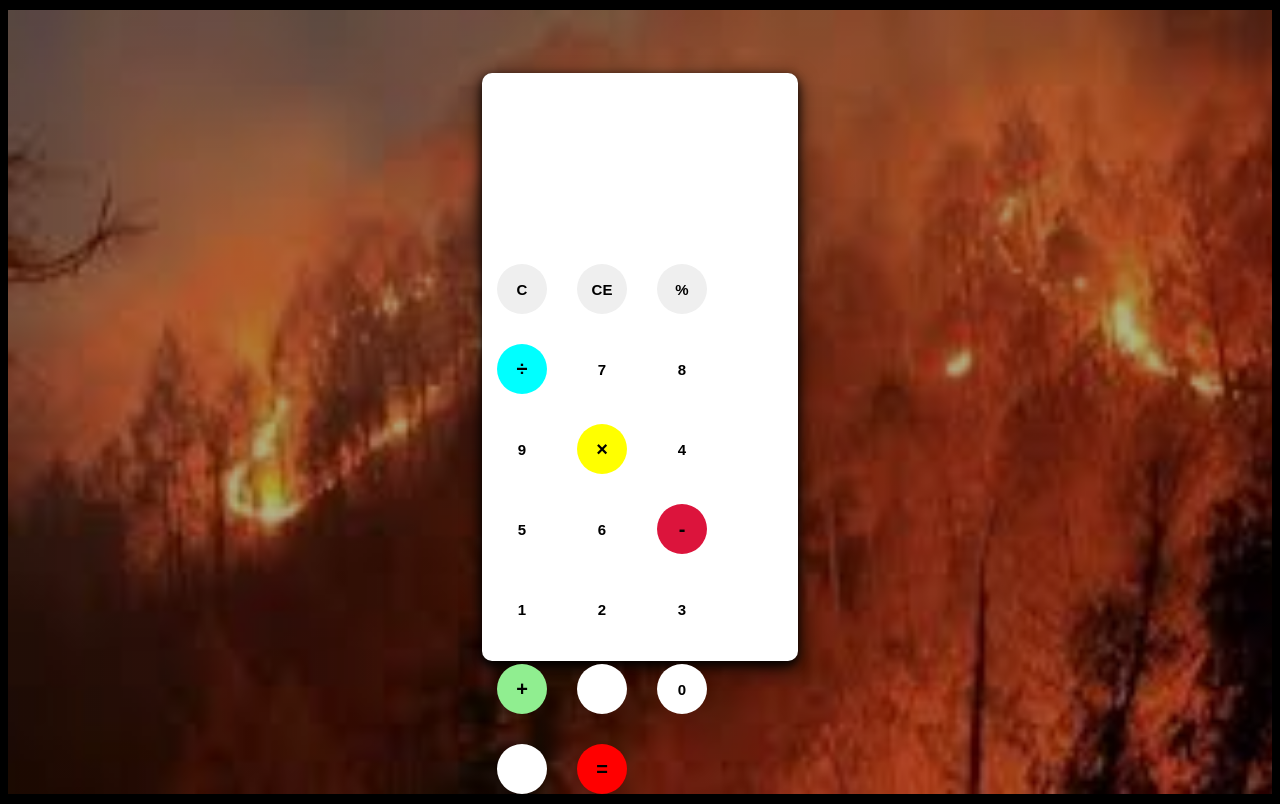
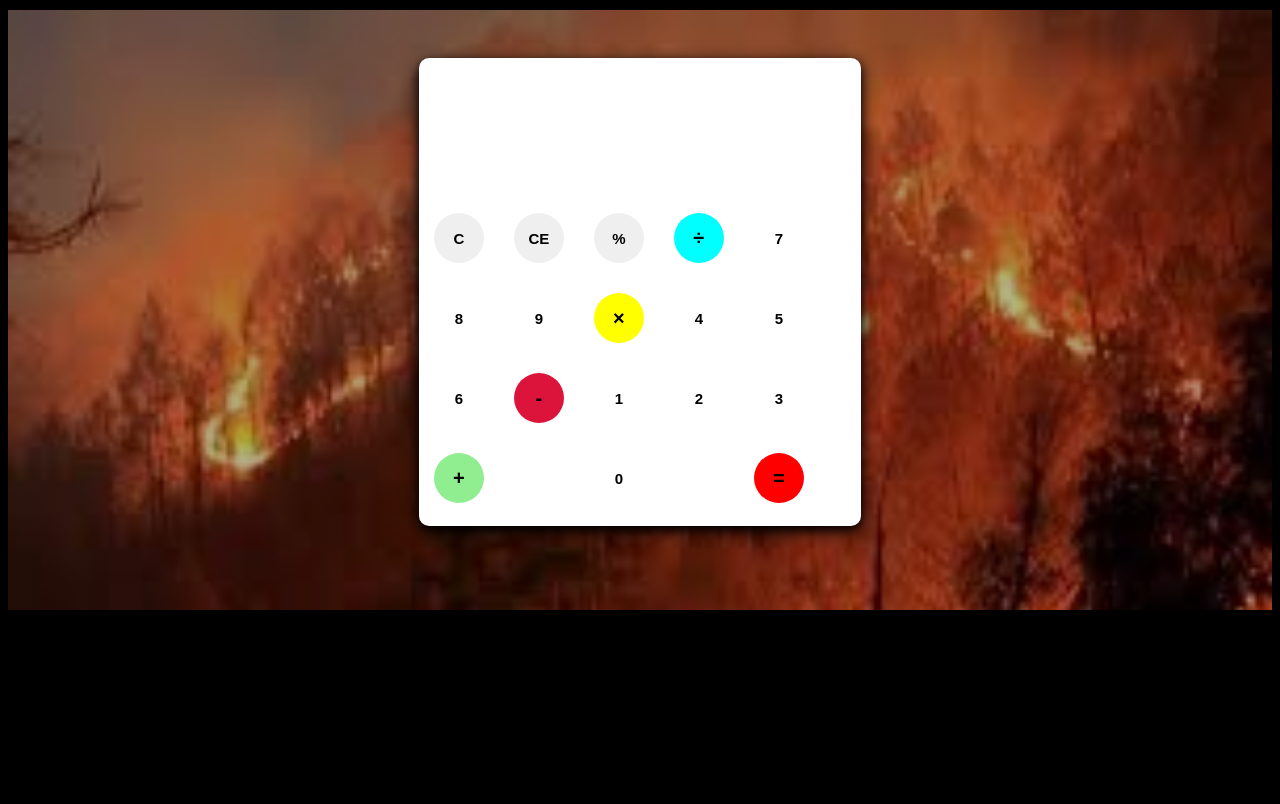
Before and after one commit to Jyo561/Calculator-WebApp, a plain HTML site: page index.html in a window 1280 px wide. Drawn offline with Linux system fonts and the light colour scheme.

Commit message:
Update styles.css

```diff
--- a/styles.css
+++ b/styles.css
@@ -122,3 +122,26 @@ button:nth-child(20){
   margin: 10px auto;
 }
  }
+@media screen and (max-width: 1328px)
+{
+#calculator
+{
+  height: 78%;
+  width: 35%;
+  background-color: #fff;
+  margin:0 auto;
+  top: 8%;
+  bottom: 4%;
+  position: relative;
+  border-radius: 10px;
+  box-shadow: 0 4px 8px 0 rgba(0,0,0,0.8),0 6px 20px 0 rgba(0,0,0,0.8);
+}
+#container
+{
+  width: 100%;
+  height: 600px;
+  background-size: cover;
+  background-image: linear-gradient(rgba(0,0,0,0.3),rgba(0,0,0,0.3)),url(banner.jpeg);
+  margin: 10px auto;
+}
+ }
```
